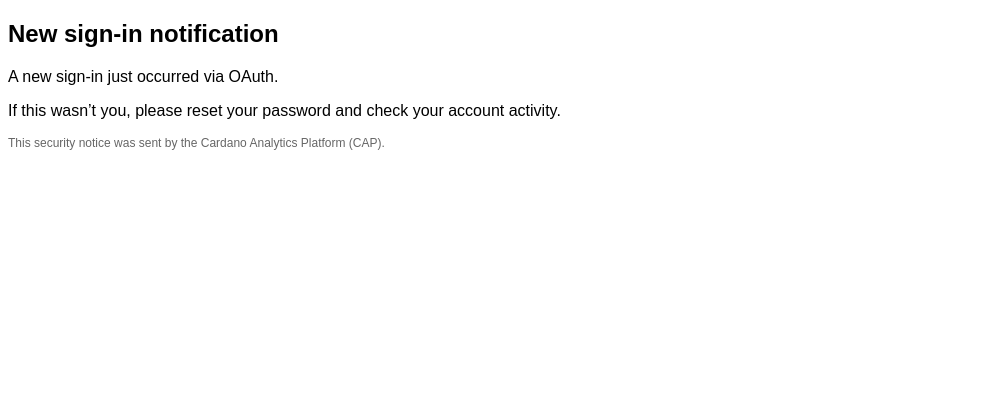
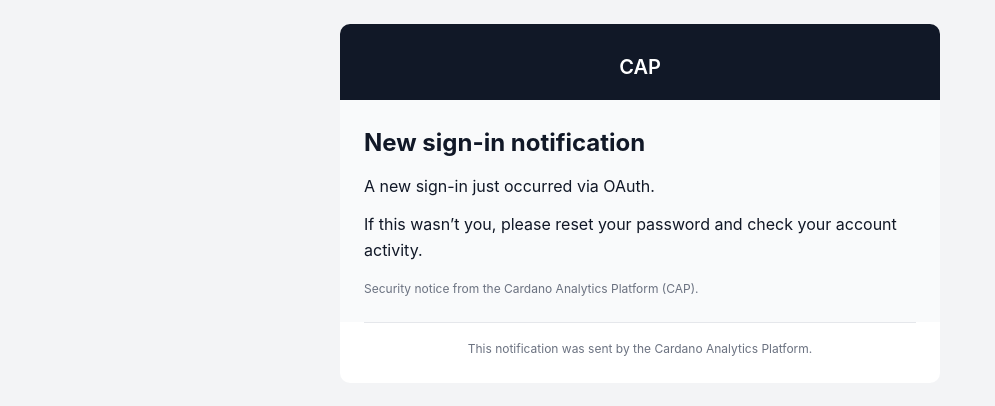
Before and after one commit to mobr-ai/cap, a Python web app: template src/cap/mailing/templates/oauth_login.html in a window 1280 px wide. Shown: the top 406 px of the page, without its empty margins (0-995 px from the left). Run offline with Jinja, Linux system fonts and the light colour scheme; the template is opened without the code that fills it, so the values that code supplies are empty.

Commit message:
Improving mailing service and templates

```diff
--- a/src/cap/mailing/templates/base_email.html
+++ b/src/cap/mailing/templates/base_email.html
@@ -1,63 +1,199 @@
+{# src/cap/mailing/templates/base_email.html #}
 <!DOCTYPE html>
-<html lang="{{ language }}">
+<html lang="{{ language|default('en') }}">
   <head>
     <meta charset="UTF-8" />
-    <meta name="viewport" content="width=device-width, initial-scale=1.0" />
+    <meta name="viewport" content="width=device-width, initial-scale=1" />
+    <meta name="x-apple-disable-message-reformatting" />
+    <meta
+      name="format-detection"
+      content="telephone=no,address=no,email=no,date=no,url=no"
+    />
+    <meta name="color-scheme" content="light dark" />
+    <meta name="supported-color-schemes" content="light dark" />
+    <title>{{ app_name|default('CAP') }}</title>
     <style>
-      body {
-        font-family: monospace;
-        margin: 20px;
+      /* Some clients respect <style>; we still inline critical stuff below */
+      :root {
+        color-scheme: light dark;
+        supported-color-schemes: light dark;
       }
-      .container {
-        width: 100%;
-        max-width: 600px;
-        margin: auto;
-        background: #fff;
-        padding: 20px;
-        border-radius: 8px;
-        box-shadow: 0 0 10px rgba(0, 0, 0, 0.1);
+      @media (prefers-color-scheme: dark) {
+        .bg-body {
+          background-color: #0b1220 !important;
         }
-      .logo {
-        text-align: center;
-        margin-bottom: 20px;
+        .bg-card {
+          background-color: #121a2b !important;
         }
-      .header {
-        background: #222;
-        color: #fff;
-        text-align: center;
-        padding: 10px;
-        font-size: 24px;
+        .text-primary {
+          color: #e5e7eb !important;
         }
-      .content {
-        padding: 20px;
-        background: #f9f9f9;
+        .text-secondary {
+          color: #9ca3af !important;
         }
-      .footer {
-        text-align: center;
-        font-size: 12px;
-        color: #777;
-        margin-top: 20px;
+        .link {
+          color: #60a5fa !important;
         }
-      a {
-        color: #0a84ff;
-        text-decoration: none;
+        .btn {
+          background-color: #2563eb !important;
+          color: #ffffff !important;
+        }
+        .divider {
+          border-color: #233152 !important;
+        }
       }
     </style>
   </head>
-  <body>
-    <div class="container">
-      <div class="header">
-        <div class="logo">
-          <img src="{{ cap_logo_url }}" alt="CAP Logo" width="120" />
+  <body class="bg-body" style="margin: 0; padding: 0; background: #f3f4f6">
+    <!-- Preheader (hidden) -->
+    <div
+      style="
+        display: none;
+        max-height: 0;
+        overflow: hidden;
+        mso-hide: all;
+        opacity: 0;
+        line-height: 1px;
+        font-size: 1px;
+      "
+    >
+      {% block preheader %}{{ translations.preheader or "" }}{% endblock %}
     </div>
-        CAP
+
+    <!--[if mso]>
+    <center>
+    <table role="presentation" width="600" cellpadding="0" cellspacing="0" border="0"><tr><td>
+    <![endif]-->
+
+    <table
+      role="presentation"
+      width="100%"
+      cellpadding="0"
+      cellspacing="0"
+      border="0"
+      style="background: #f3f4f6"
+    >
+      <tr>
+        <td align="center" style="padding: 24px">
+          <table
+            role="presentation"
+            width="100%"
+            cellpadding="0"
+            cellspacing="0"
+            border="0"
+            style="
+              max-width: 600px;
+              background: #ffffff;
+              border-radius: 10px;
+              overflow: hidden;
+            "
+            class="bg-card"
+          >
+            <!-- Header -->
+            <tr>
+              <td align="center" style="background: #111827; padding: 20px">
+                {% if cap_logo_url %}
+                <img
+                  src="{{ cap_logo_url }}"
+                  width="120"
+                  height="auto"
+                  alt="{{ app_name|default('CAP') }} logo"
+                  style="
+                    display: block;
+                    max-width: 120px;
+                    width: 120px;
+                    height: auto;
+                    margin: 0 auto;
+                  "
+                />
+                {% endif %}
+                <div
+                  style="
+                    font: 600 20px/1.3 -apple-system, BlinkMacSystemFont,
+                      Segoe UI, Roboto, Helvetica, Arial, sans-serif;
+                    color: #ffffff;
+                    margin-top: 10px;
+                  "
+                >
+                  {% block header_title %}{{ app_name|default('CAP') }}{%
+                  endblock %}
                 </div>
-      <div class="content">{% block content %}{% endblock %}</div>
-      <div class="footer">
-        {{ translations['footer_note'] }}
-        <br />
-        <a href="{{ unsubscribe_url }}">{{ translations['unsubscribe'] }}</a>
+              </td>
+            </tr>
+
+            <!-- Body -->
+            <tr>
+              <td style="padding: 24px; background: #f9fafb" class="bg-card">
+                <div
+                  class="text-primary"
+                  style="
+                    font: 400 16px/1.6 -apple-system, BlinkMacSystemFont,
+                      Segoe UI, Roboto, Helvetica, Arial, sans-serif;
+                    color: #111827;
+                  "
+                >
+                  {% block content %}{% endblock %}
                 </div>
+              </td>
+            </tr>
+
+            <!-- Divider -->
+            <tr>
+              <td style="padding: 0 24px">
+                <hr
+                  class="divider"
+                  style="border: 0; border-top: 1px solid #e5e7eb; margin: 0"
+                />
+              </td>
+            </tr>
+
+            <!-- Footer -->
+            <tr>
+              <td
+                align="center"
+                class="text-secondary"
+                style="
+                  padding: 16px 24px 24px;
+                  font: 400 12px/1.6 -apple-system, BlinkMacSystemFont, Segoe UI,
+                    Roboto, Helvetica, Arial, sans-serif;
+                  color: #6b7280;
+                "
+              >
+                <div>
+                  {{ translations.footer_note or "This notification was sent by
+                  the Cardano Analytics Platform." }}
                 </div>
+                {% if unsubscribe_url %}
+                <div style="margin-top: 8px">
+                  <a
+                    class="link"
+                    href="{{ unsubscribe_url }}"
+                    style="color: #2563eb; text-decoration: none"
+                  >
+                    {{ translations.unsubscribe or "Unsubscribe" }}
+                  </a>
+                </div>
+                {% endif %} {% if public_base_url %}
+                <div style="margin-top: 8px">
+                  <a
+                    class="link"
+                    href="{{ public_base_url }}"
+                    style="color: #2563eb; text-decoration: none"
+                  >
+                    {{ public_base_url }}
+                  </a>
+                </div>
+                {% endif %}
+              </td>
+            </tr>
+          </table>
+        </td>
+      </tr>
+    </table>
+
+    <!--[if mso]>
+    </td></tr></table>
+    </center>
+    <![endif]-->
   </body>
 </html>
--- a/src/cap/mailing/templates/oauth_login.html
+++ b/src/cap/mailing/templates/oauth_login.html
@@ -1,18 +1,21 @@
-<!DOCTYPE html>
-<html>
-  <body style="font-family: Arial, sans-serif">
-    <h2>{{ translations.title or "New sign-in notification" }}</h2>
-    <p>
-      {{ translations.lead or "A new sign-in just occurred via" }} {{ provider
-      or "OAuth" }}.
-    </p>
-    <p>
-      {{ translations.tip or "If this wasn’t you, please reset your password and
-      check your account activity." }}
-    </p>
-    <p style="color: #666; font-size: 12px">
-      {{ translations.footer or "This security notice was sent by the Cardano
-      Analytics Platform (CAP)." }}
-    </p>
-  </body>
-</html>
+{# src/cap/mailing/templates/oauth_login.html #} {% extends "base_email.html" %}
+{% block content %}
+<h2 style="margin: 0 0 12px 0">
+  {{ translations.title or "New sign-in notification" }}
+</h2>
+
+<p style="margin: 0 0 12px 0">
+  {{ translations.lead or "A new sign-in just occurred via" }} {{ provider or
+  "OAuth" }}.
+</p>
+
+<p style="margin: 0 0 16px 0">
+  {{ translations.tip or "If this wasn’t you, please reset your password and
+  check your account activity." }}
+</p>
+
+<p style="color: #6b7280; font-size: 12px; margin: 0">
+  {{ translations.footer or "Security notice from the Cardano Analytics Platform
+  (CAP)." }}
+</p>
+{% endblock %}
```
Also changed, not shown: src/cap/api/auth.py (+6 -4 lines). Lines whose indentation alone changed are shown as unchanged.
